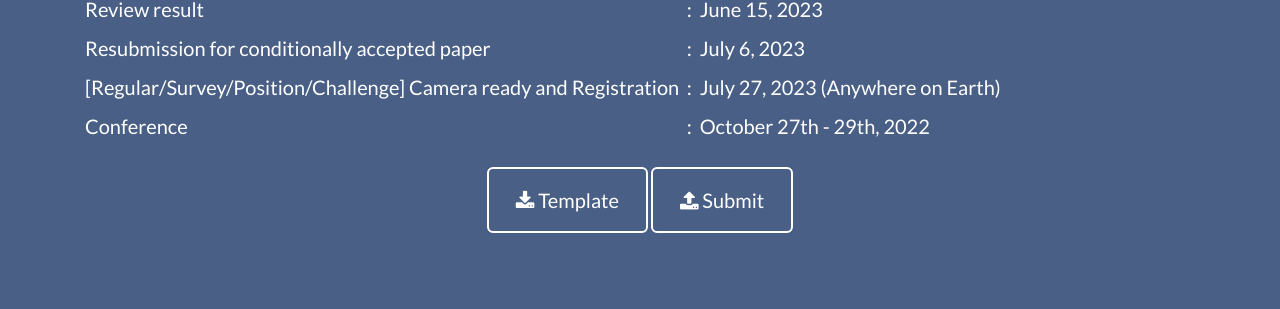
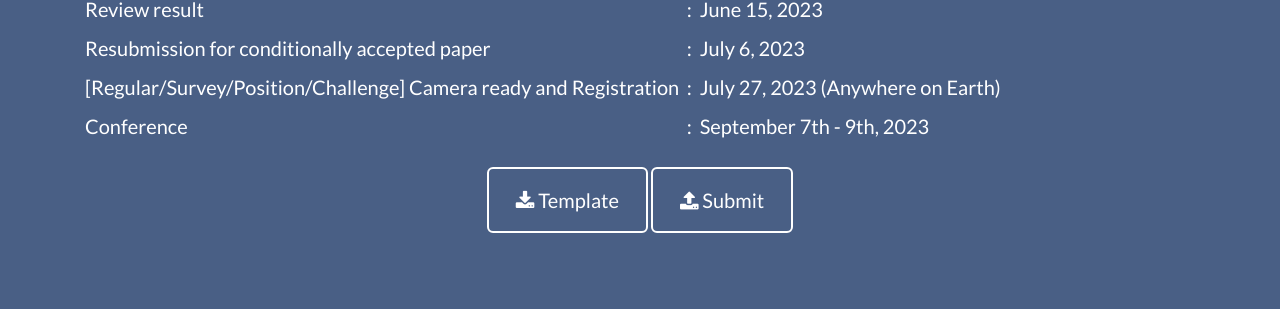
Before and after one commit to abc-research/abc-research.github.io, a Jekyll site: the page built from index.html, in a window 1280 px wide and 900 px high, scrolled down 2430 px. Shown: the part 146-455 px from the top of the window. Built offline with Jekyll 4.4.1, drawn with Linux system fonts in a browser that asks for light colours.

Commit message:
Update _config.yml

```diff
--- a/_config.yml
+++ b/_config.yml
@@ -528,7 +528,7 @@ cfp:
       date:  July 27, 2023 (Anywhere on Earth)
 # Sep. 15th: submit to the publisher
     - name: "Conference"
-      date: October 27th - 29th, 2022
+      date: September 7th - 9th, 2023
   submit_url: https://cmt3.research.microsoft.com/ABC2023/Submission/Index
   # template_url: https://ja.overleaf.com/latex/templates/template-for-authors-to-a-springer-contributed-volume/bbfkkmdbdtcy
 #  template_url: https://www.overleaf.com/read/rrpmfcbkqmvx
```
